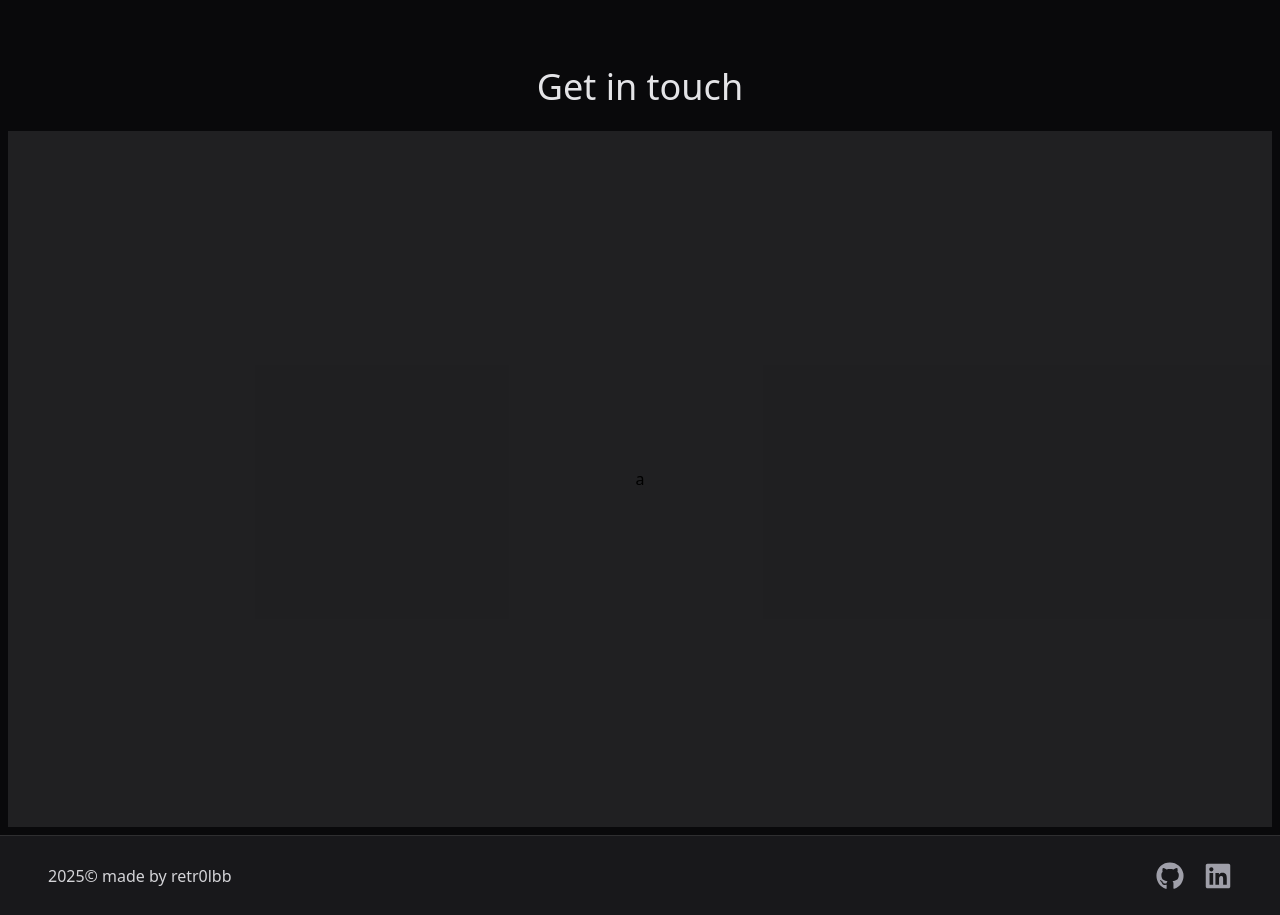
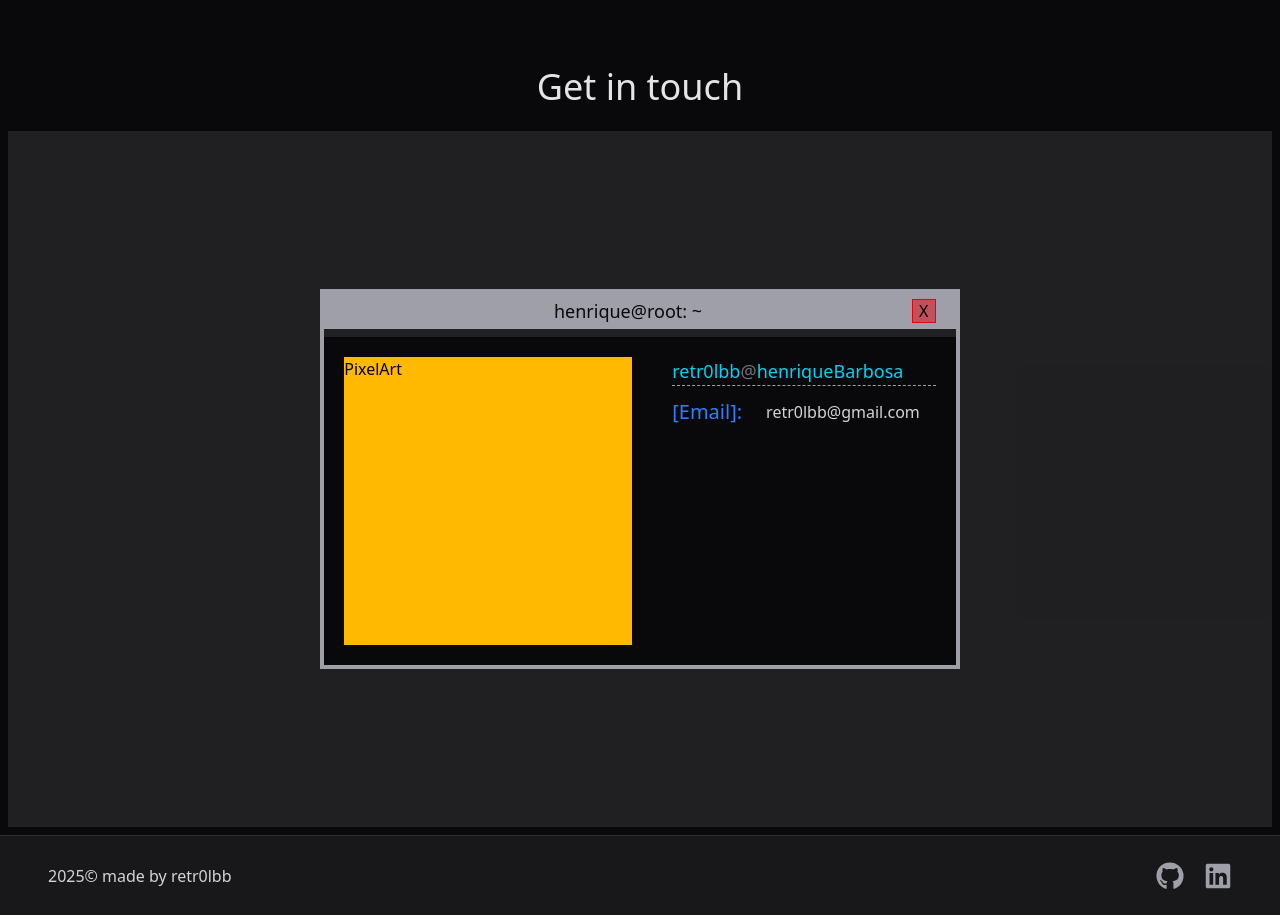
Before and after one commit to retr0lbb/henrique-barbosa, a Next.js app: page / in a window 1280 px wide. Shown: the part 6240-7155 px from the top of the page. Built offline with nearby package versions, Linux system fonts and the light colour scheme.

Commit message:
feat: add my memes finnaly

```diff
--- /dev/null
+++ b/src/components/terminal/index.tsx
@@ -0,0 +1,47 @@
+function TerminalHeader() {
+  return (
+    <div className="min-h-8 bg-zinc-400 flex items-center justify-between px-5 py-1 gap-8">
+      <p></p>
+      <div className="flex flex-1">
+        <p className="text-zinc-950 text-lg font-medium w-full text-center">
+          henrique@root: ~
+        </p>
+      </div>
+      <div className="flex items-center justify-center gap-2">
+        <div className="size-6 border border-red-600 bg-red-600/50 cursor-pointer hover:bg-red-600/10 transition-all flex items-center justify-center">
+          X
+        </div>
+      </div>
+    </div>
+  );
+}
+
+export function Terminal() {
+  return (
+    <div className="flex flex-col gap-2 border-4 border-zinc-400">
+      <TerminalHeader />
+
+      <div className="bg-zinc-950 flex justify-center gap-10 p-5">
+        <div className="size-72 bg-amber-400">PixelArt</div>
+
+        <div className="flex flex-1 flex-col h-full w-full">
+          <div className="text-cyan-400 text-lg border-b border-dashed border-zinc-400">
+            retr0lbb<span className="text-zinc-500">@</span>henriqueBarbosa
+          </div>
+
+          <div className="mt-3 space-y-2">
+            <div className="flex items-center justify-center gap-2">
+              <p className="text-xl text-blue-500">[Email]:</p>{" "}
+              <a
+                href="https://localhost:3000"
+                className="text-zinc-300 px-4 hover:underline"
+              >
+                retr0lbb@gmail.com
+              </a>
+            </div>
+          </div>
+        </div>
+      </div>
+    </div>
+  );
+}
--- a/src/sections/contact-section.tsx
+++ b/src/sections/contact-section.tsx
@@ -1,3 +1,5 @@
+import { Terminal } from "@/components/terminal";
+
 export function ContactPage() {
   return (
     <section
@@ -9,7 +11,7 @@ export function ContactPage() {
       </div>
 
       <div className="flex flex-1 w-full bg-zinc-200/10 items-center-safe justify-center-safe">
-        a
+        <Terminal />
       </div>
     </section>
   );
```
